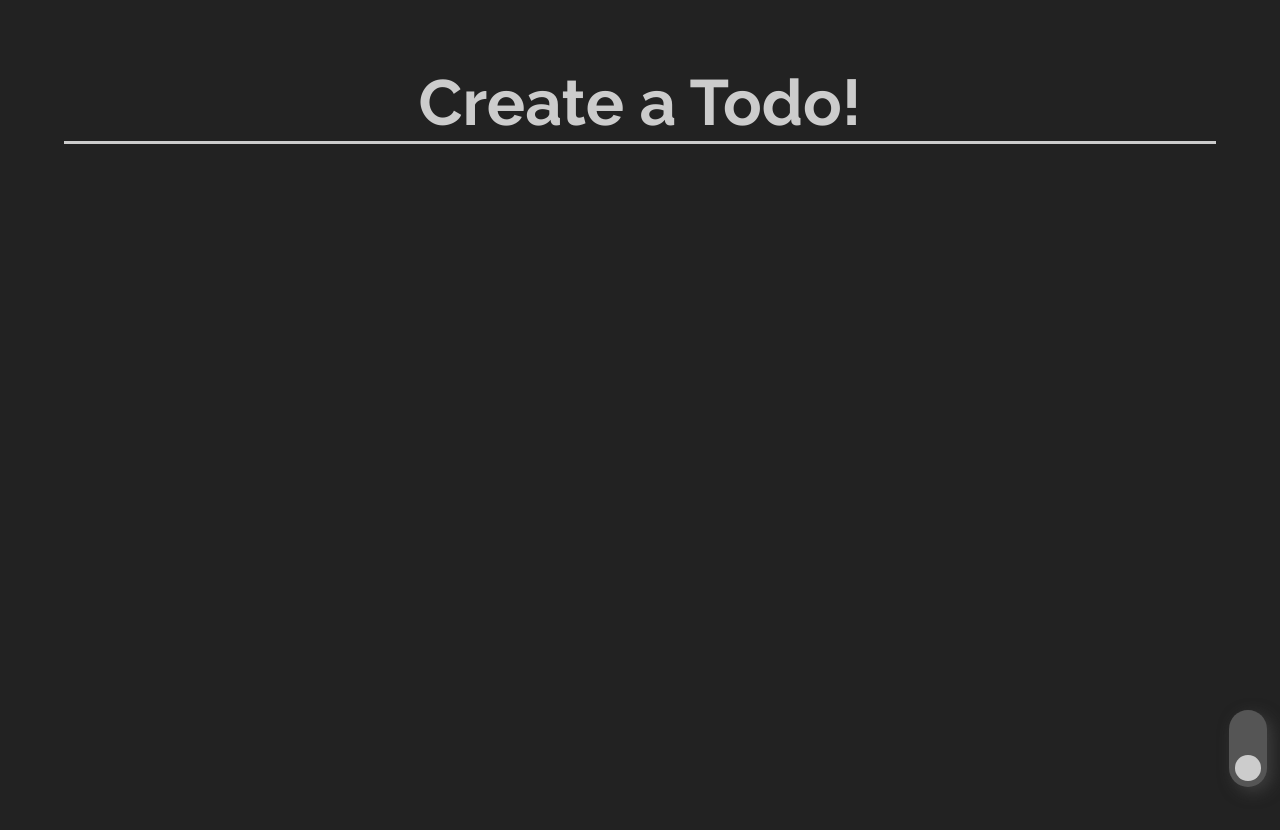
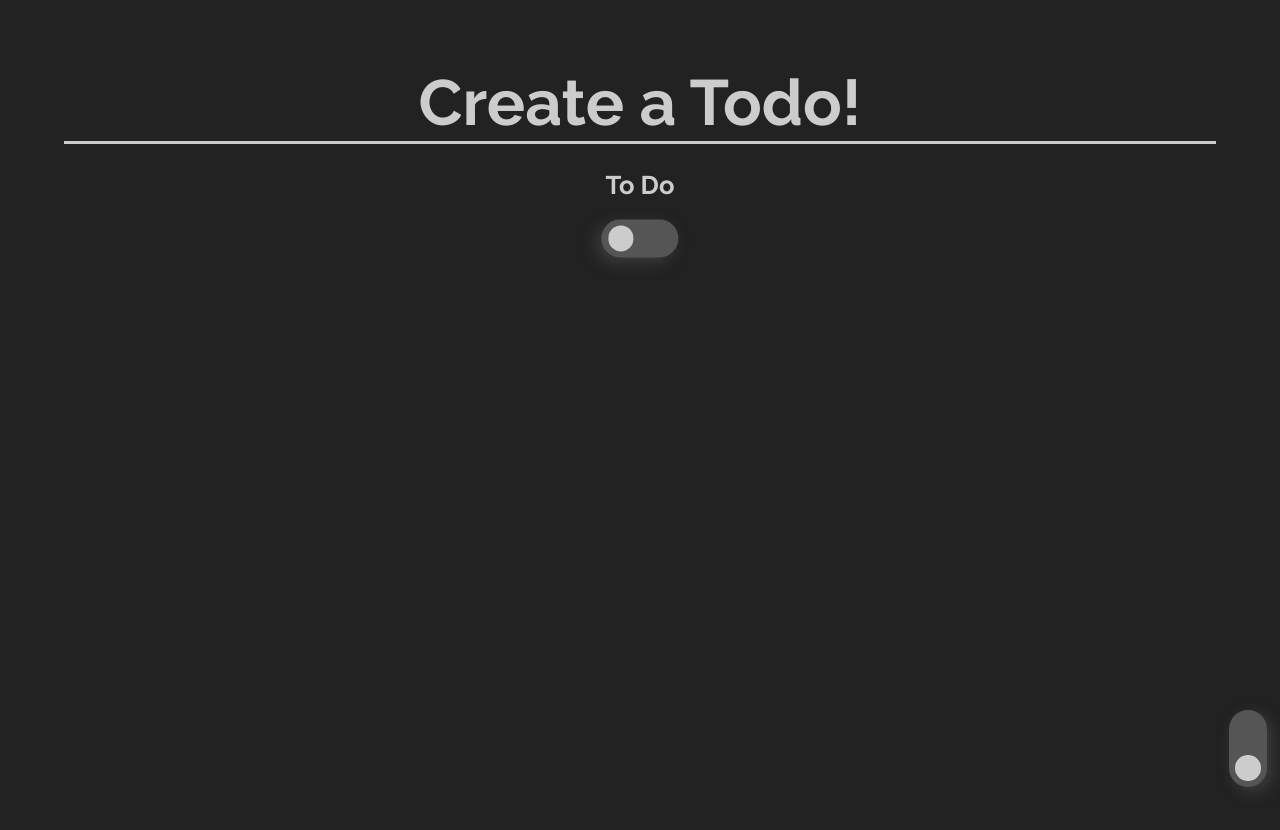
Before and after one commit to JoacoEsteban/epic-todo-list, a Vue app: page / in a window 1280 px wide. Shown: the top 830 px of the page. Before the commit the page ends 800 px from the top, so only its background shows below. Built offline with nearby package versions, Linux system fonts and the light colour scheme.

Commit message:
Showing done list

```diff
--- a/src/components/Index.vue
+++ b/src/components/Index.vue
@@ -1,38 +1,42 @@
 <template>
 <div class="main-container">
-  <div @click="toggleTheme" class="theme-switch">
-    <div
-    class="track box-shadow pointer-animations">
-      <div class="thumb" :class="{'down': darkTheme}" />
-    </div>
-  </div>
-  <!-- <div class="big-title w100">
-    Epic Todo-List
-  </div> -->
+  <Toggle class="theme-switch" @click="toggleTheme" :val="darkTheme" />
   <div class="input-container">
     <input @keyup.enter="submit" v-model="input" type="text">
   </div>
-  <div class="list">
+  <div class="title mt-2">{{showingDone ? 'Done' : 'To Do'}}</div>
+  <Toggle class="done-switch" @click="toggleDone" :val="!showingDone" />
+  <div v-if="!showingDone" class="list undone">
     <todo
     @delete="deleteTodo(todo.id)"
     @edit="editTodo(todo.id, $event)"
     @check="checkTodo(todo.id)"
     v-for="todo in undone" :key="todo.id" :todo="todo" />
   </div>
+  <div v-if="showingDone" class="list done">
+    <todo
+    @delete="deleteTodo(todo.id)"
+    @edit="editTodo(todo.id, $event)"
+    @check="checkTodo(todo.id)"
+    v-for="todo in done" :key="todo.id" :todo="todo" />
+  </div>
 </div>
 </template>
 
 <script>
 import Todo from './Todo'
+import Toggle from './Toggle'
 export default {
   components: {
-    Todo
+    Todo,
+    Toggle
   },
   data () {
     return {
       input: 'Create a Todo!',
       list: [],
-      darkTheme: true
+      darkTheme: true,
+      showingDone: false
     }
   },
   computed: {
@@ -95,6 +99,9 @@ export default {
       document.documentElement.style.setProperty('--text-color', 'var(--' + theme + '-text-color)')
       document.documentElement.style.setProperty('--secondary', 'var(--' + theme + '-secondary)')
       document.documentElement.style.setProperty('--box-shadow-color', 'var(--' + theme + '-box-shadow)')
+    },
+    toggleDone () {
+      this.showingDone = !this.showingDone
     }
   }
 }
@@ -118,6 +125,7 @@ export default {
     font-size: 5em;
     text-align: center;
     margin: 1em;
+    margin-bottom: 0;
     width: 100%;
     font-family: inherit;
     font-weight: bold;
@@ -142,34 +150,13 @@ export default {
   position: fixed;
   bottom: 1em;
   right: 1em;
-
-  .track {
-    cursor: pointer;
-    position: relative;
-    height: 6em;
-    width: 3em;
-    background-color: var(--secondary);
-    border-radius: 2em;
-    transition: transform var(--transition);
-    .thumb {
-      $size: 2em;
-      $sides: $size / 4;
-
-      background-color: var(--text-color);
-      position: absolute;
-      border-radius: 50%;
-
-      height: $size;
-      left: $sides;
-      right: $sides;
-      transition: top var(--transition);
-
-      top: $sides;
-
-      &.down {
-        top: calc(100% - #{$size} - #{$sides})
-      }
-    }
-  }
+}
+.done-switch {
+  width: 100%;
+  display: flex;
+  align-items: center;
+  justify-content: center;
+  transform: rotate(90deg);
+  margin-bottom: 1em;
 }
 </style>
--- a/src/components/Todo.vue
+++ b/src/components/Todo.vue
@@ -5,12 +5,12 @@
       <path d="M9,3V4H4V6H5V19A2,2 0 0,0 7,21H17A2,2 0 0,0 19,19V6H20V4H15V3H9M9,8H11V17H9V8M13,8H15V17H13V8Z" />
     </svg>
   </div>
-  <div @click="editTodo" class="float-button edit pointer-animations">
+  <div v-if="!todo.done" @click="editTodo" class="float-button edit pointer-animations">
     <svg style="width:100%;height:100%" viewBox="0 0 24 24">
       <path d="M20.71,7.04C21.1,6.65 21.1,6 20.71,5.63L18.37,3.29C18,2.9 17.35,2.9 16.96,3.29L15.12,5.12L18.87,8.87M3,17.25V21H6.75L17.81,9.93L14.06,6.18L3,17.25Z" />
     </svg>
   </div>
-  <div @click="checkTodo" class="float-button check pointer-animations">
+  <div v-if="!todo.done" @click="checkTodo" class="float-button check pointer-animations">
     <svg style="width:100%;height:100%" viewBox="0 0 24 24">
       <path d="M9,20.42L2.79,14.21L5.62,11.38L9,14.77L18.88,4.88L21.71,7.71L9,20.42Z" />
     </svg>
--- /dev/null
+++ b/src/components/Toggle.vue
@@ -0,0 +1,50 @@
+<template>
+  <div @click="$emit('click')" class="toggle">
+    <div
+    class="track box-shadow pointer-animations">
+      <div class="thumb" :class="{'down': val}" />
+    </div>
+  </div>
+</template>
+
+<script>
+export default {
+  props: {
+    val: Boolean,
+    required: true
+  }
+}
+</script>
+
+<style lang="scss" scoped>
+.toggle {
+  .track {
+    cursor: pointer;
+    position: relative;
+    height: 6em;
+    width: 3em;
+    background-color: var(--secondary);
+    border-radius: 2em;
+    transition: transform var(--transition);
+    .thumb {
+      $size: 2em;
+      $sides: $size / 4;
+
+      background-color: var(--text-color);
+      position: absolute;
+      border-radius: 50%;
+
+      height: $size;
+      left: $sides;
+      right: $sides;
+      transition: top var(--transition);
+
+      top: $sides;
+
+      &.down {
+        top: calc(100% - #{$size} - #{$sides})
+      }
+    }
+  }
+}
+</style>
```
